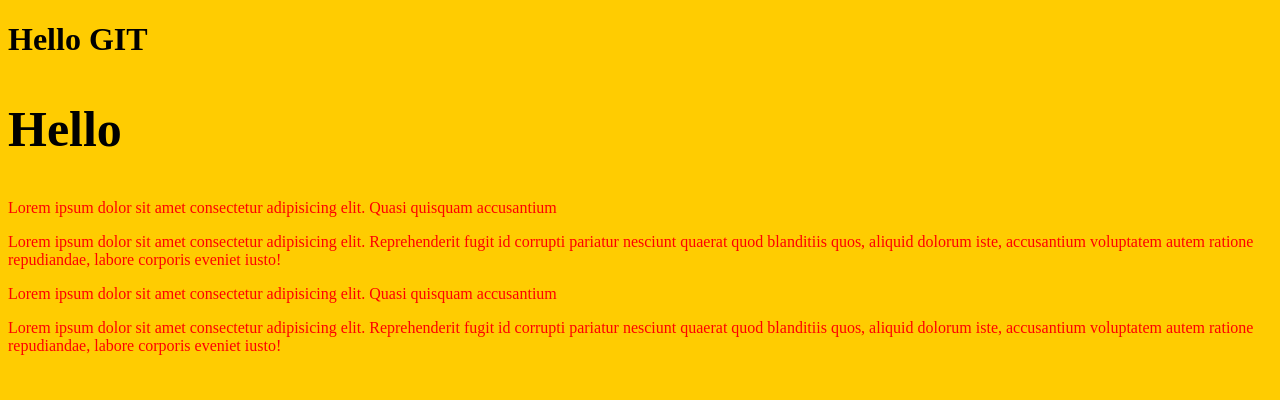
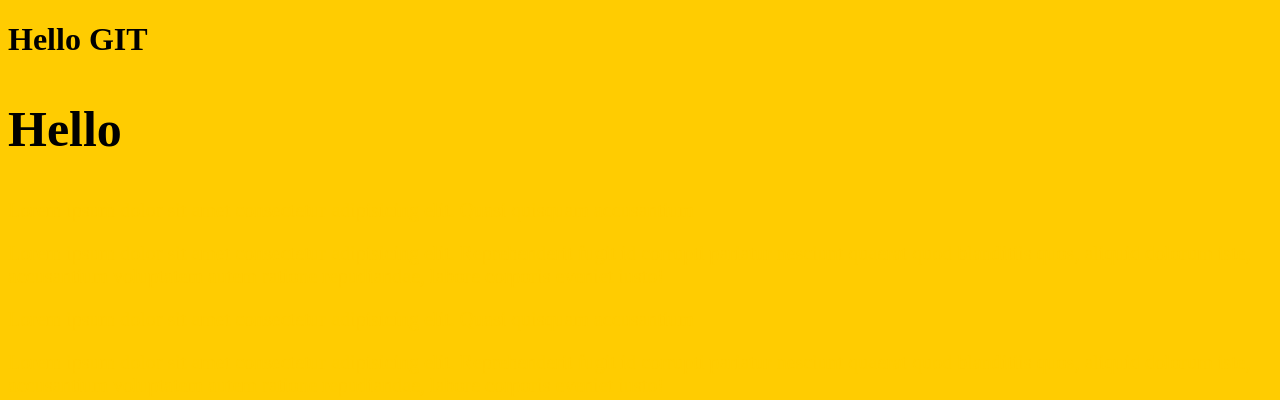
Before and after one commit to VladVladVlad1992/Gittest, a plain HTML site: page index.html in a window 1280 px wide. Drawn offline with Linux system fonts and the light colour scheme; files that its build step writes are made by us from their sources.

Commit message:
добавил цвет и размер текста параграфам

```diff
--- a/css/main.css
+++ b/css/main.css
@@ -9,3 +9,8 @@ p {
 h2 {
   font-size: 50px;
 }
+
+p {
+  color: #ffcc01;
+  font-size: 20px;
+}
```
